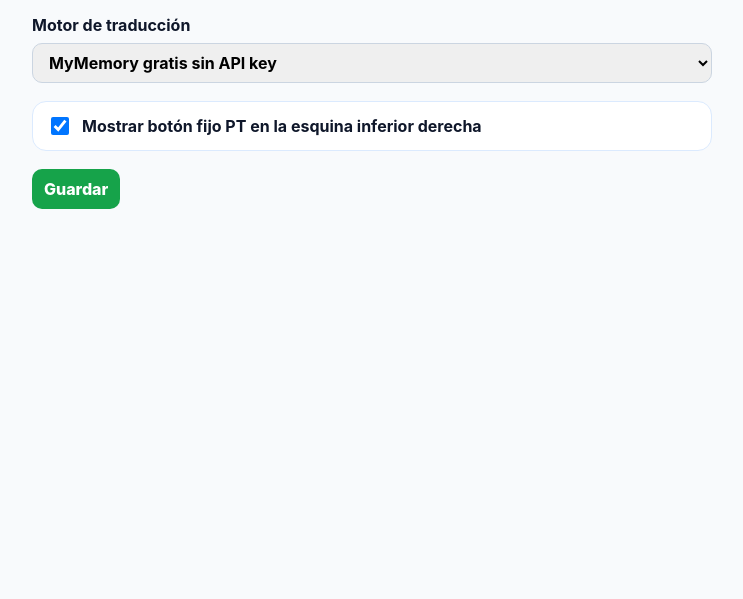
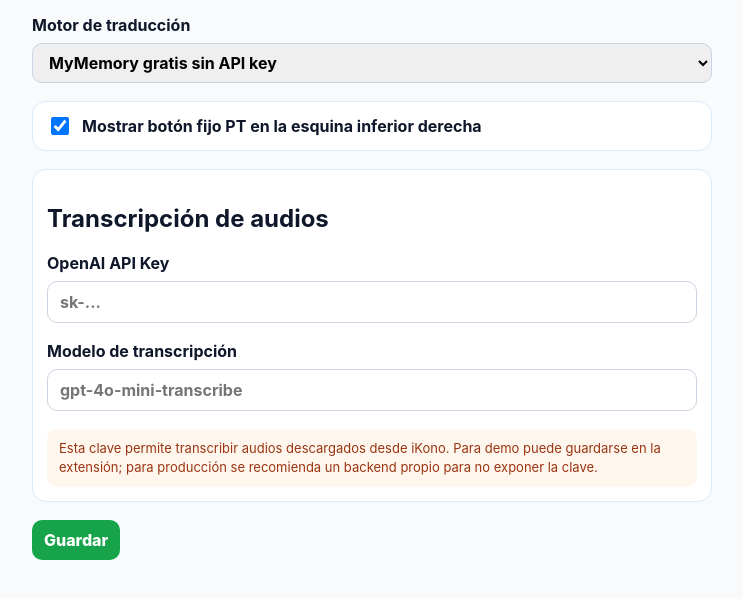
Before and after one commit to Andrex-Code/Traductor-TryController, a browser extension: page src/options.html in a window 1280 px wide. Shown: the part 135-734 px from the top of the page, without its empty margins (268-1011 px from the left). Drawn offline with Linux system fonts and the light colour scheme.

Commit message:
Add audio transcription options

```diff
--- a/src/options.html
+++ b/src/options.html
@@ -26,6 +26,19 @@
       <span>Mostrar botón fijo PT en la esquina inferior derecha</span>
     </label>
 
+    <section class="provider-box">
+      <h2>Transcripción de audios</h2>
+      <label>
+        OpenAI API Key
+        <input id="openaiApiKey" type="password" placeholder="sk-..." autocomplete="off" />
+      </label>
+      <label>
+        Modelo de transcripción
+        <input id="openaiTranscriptionModel" type="text" placeholder="gpt-4o-mini-transcribe" />
+      </label>
+      <p class="warning">Esta clave permite transcribir audios descargados desde iKono. Para demo puede guardarse en la extensión; para producción se recomienda un backend propio para no exponer la clave.</p>
+    </section>
+
     <section class="provider-box" data-provider-box="libretranslate-local">
       <label>
         URL de LibreTranslate local
```
